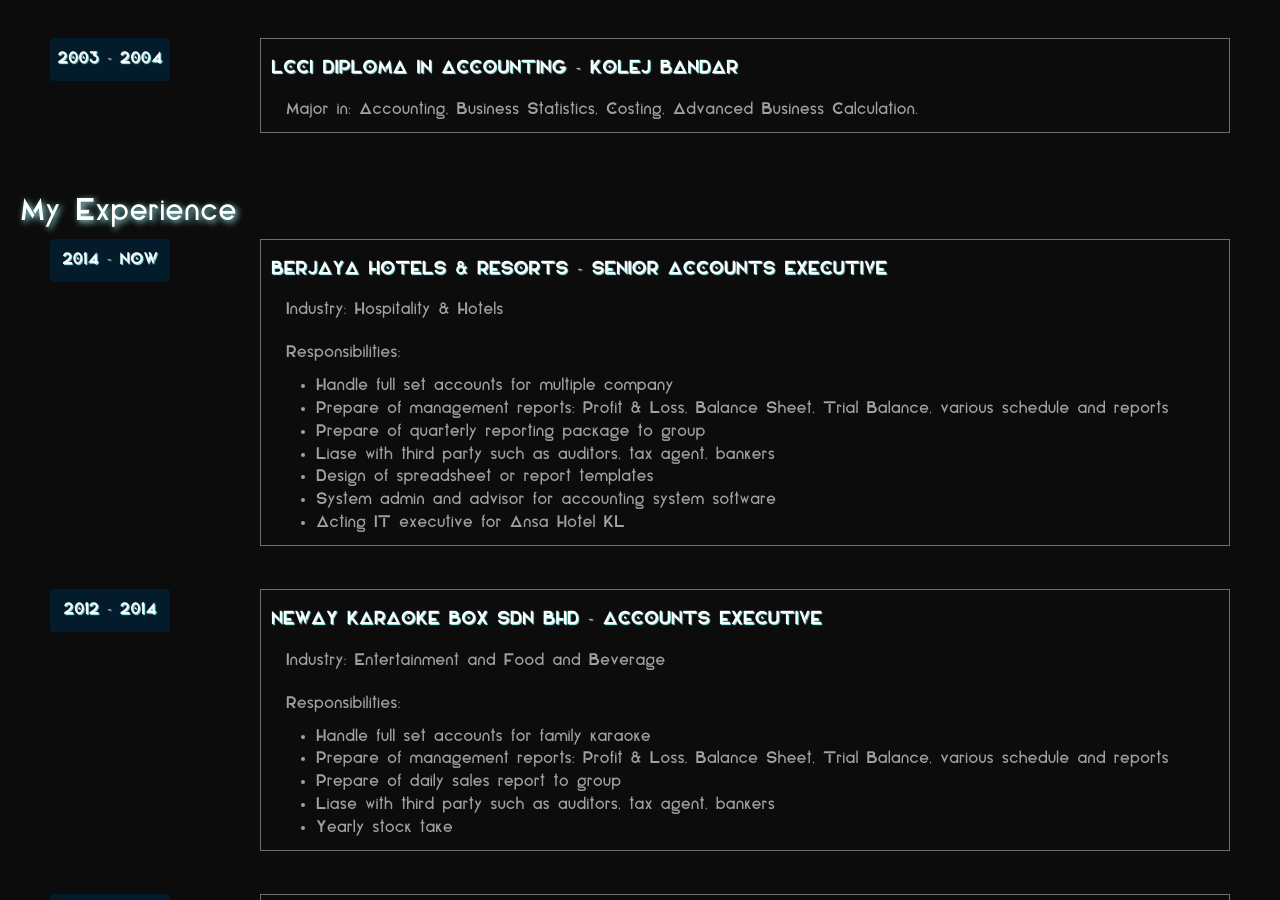
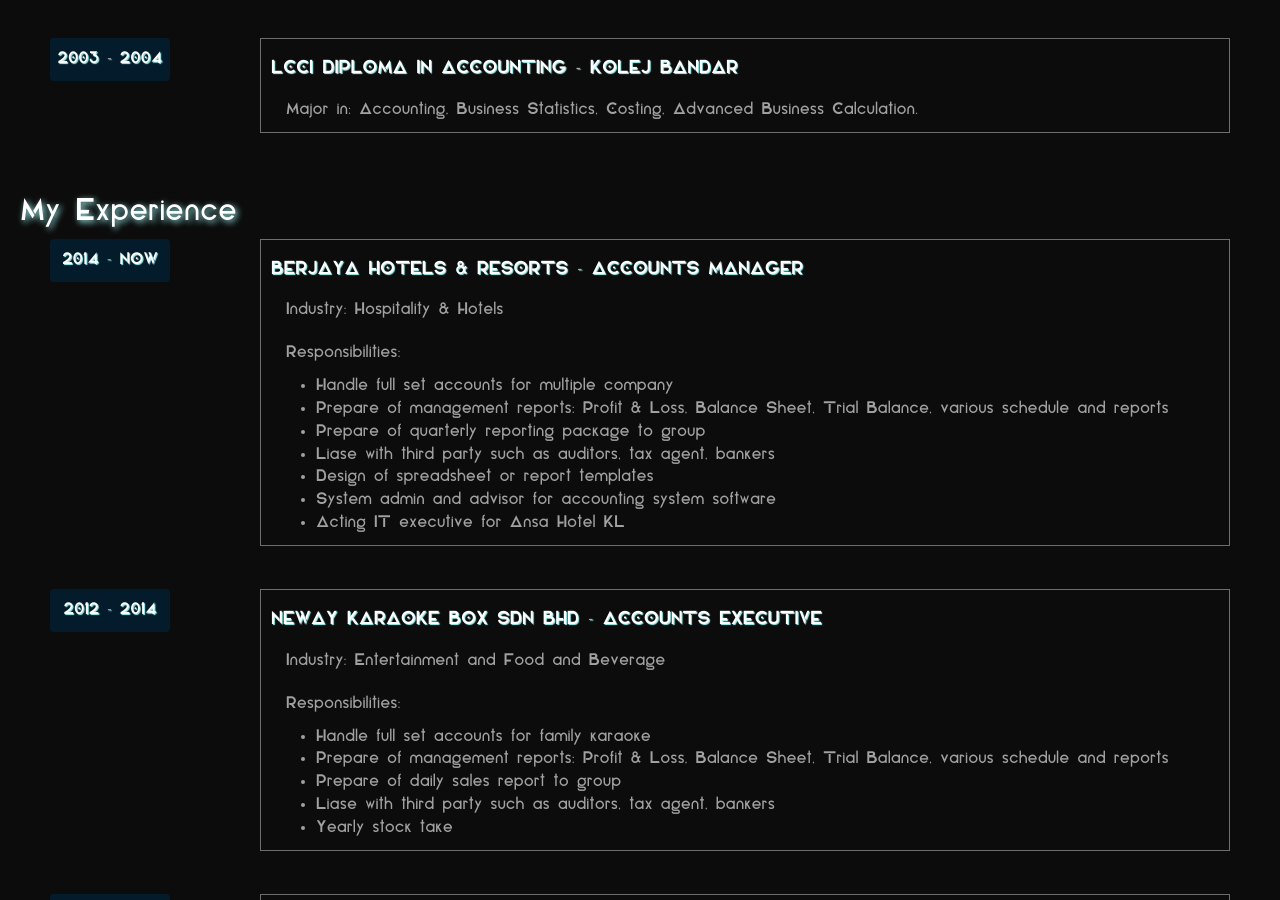
Before and after one commit to NicholasKhang/nicholaskhang.github.io, a Jekyll site: the page index.html, which Jekyll copies as it is, in a window 1280 px wide and 900 px high, scrolled down 4147 px. Built offline with Jekyll 4.4.1, drawn with Linux system fonts in a browser that asks for light colours; nearby versions of some CDN libraries; library files that are not in the unit come from our copies; some of the changed text lies outside the part shown.

Commit message:
Update index.html

```diff
--- a/index.html
+++ b/index.html
@@ -42,7 +42,7 @@
 	<header id="home">
 		<h1 class="big">I'm Nicholas Lee</h1>
 
-		<h1 class="small">Accounts Executive</h1>
+		<h1 class="small">Accounts Manager</h1>
 
 		<p class="home">I'm an accountant, I love coding, gaming, and music</p>
 
@@ -315,7 +315,7 @@
 
 						<div class="resume-panel">
 							<div class="panel-heading">
-								<h4 class="resume-title">Berjaya Hotels & Resorts - Senior Accounts Executive</h4>
+								<h4 class="resume-title">Berjaya Hotels & Resorts - Accounts Manager</h4>
 							</div> <!-- panel-heading -->
 							<div class="panel-body">
 								<p>Industry: Hospitality & Hotels</p>
```
